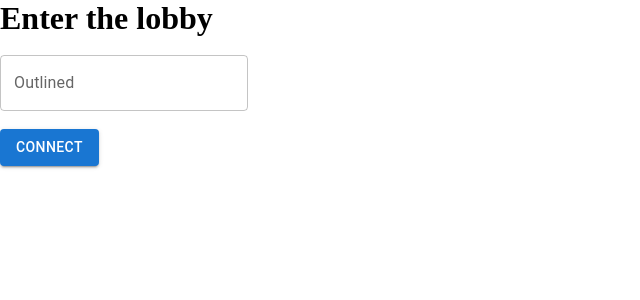
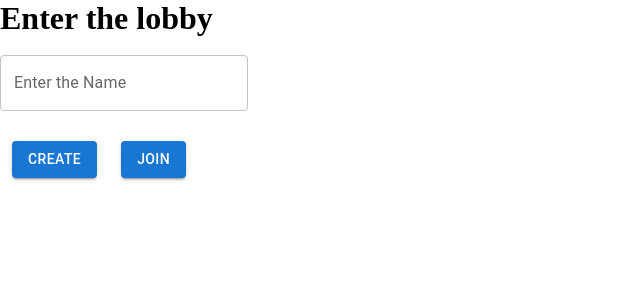
Before and after one commit to Manas-Turlapati/Peer-Connect-Live-Conferencing, a React app in the folder frontend/: page /dummy in a window 1280 px wide. Shown: the top 300 px of the page, without its empty margins (0-640 px from the left). Built offline with nearby package versions, Linux system fonts and the light colour scheme; the HTML template or start-up script is replaced by a standard one.

Commit message:
Fixed the bug of ice candidates

```diff
--- a/frontend/src/pages/VideoMeeting.jsx
+++ b/frontend/src/pages/VideoMeeting.jsx
@@ -13,13 +13,14 @@ let server_url = "http://localhost:3000";
 //it is a purely js object that stores socketid and its pc pc is the peer connection
 //pc is js object that contains local ip address,public ip which stun sends back
 let connections = {};
+let pendingIceCandidates = {};
 //what stun server are we talking about now we declare the stun server which we are going to use
 
 
 
 function VideoMeeting(){
     const navigate = useNavigate();
-    let roomId = uuidv4();
+    let roomId = useRef("");
     var socketRef = useRef();
     //socket id we will store our id
     let socketIdRef = useRef();
@@ -51,6 +52,8 @@ function VideoMeeting(){
     let [videos,setVideos] = useState([]);
     // if(isChrome()===false){
     // }connect
+    let[room,setRoomId] = useState("");
+    let[join,setJoin] = useState(false);
     let videoStream = null;
     let audioStream = null;
     let getUserMedia = ()=>{
@@ -76,15 +79,20 @@ function VideoMeeting(){
       }
     }
 
-    let getMedia = async()=>{
+    let getMedia = async(create)=>{
       setVideo(videoPermission);
       setAudio(audioPermission);
-      connectToSocketServer();
+      connectToSocketServer(create);
     }
-    function connectToSocketServer(){
+    function connectToSocketServer(create){
       socketRef.current = io(server_url);
       socketRef.current.on("connect", () => {
         console.log(`${socketRef.current.id} is connected with the frontend successfully`);
+
+        let path = create?roomId.current:room;
+        console.log("Other room id"+room);
+        console.log("Current User id"+roomId.current);
+        socketRef.current.emit("join-call",path);
         socketRef.current.on("user-joined",async (remotePeerId) => {
           let res = await fetch("http://localhost:3000/turn");
           let val = await res.json();
@@ -129,6 +137,7 @@ function VideoMeeting(){
           );
 
         });
+
         socketRef.current.on("signal", async (fromUserId, data) => {
           // console.log(fromUserId);
           try {
@@ -170,6 +179,13 @@ function VideoMeeting(){
             await pc.setRemoteDescription(
               new RTCSessionDescription(signalData.sdp),
             );
+            if (pendingIceCandidates[fromUserId]) {
+              for (const candidate of pendingIceCandidates[fromUserId]) {
+                await pc.addIceCandidate(new RTCIceCandidate(candidate));
+              }
+
+              delete pendingIceCandidates[fromUserId];
+            }
             if(signalData.sdp.type === "offer") {
               const answer = await pc.createAnswer();
               await pc.setLocalDescription(answer);
@@ -190,6 +206,16 @@ function VideoMeeting(){
         });
         socketRef.current.on("icecandidate", async (data, fromUserId) => {
           try {
+            if(!data||!data.candidate) return;
+            if (!connections[fromUserId]) {
+              if (!pendingIceCandidates[fromUserId]) {
+                pendingIceCandidates[fromUserId] = [];
+              }
+              pendingIceCandidates[fromUserId].push(data.candidate);
+
+              console.log("ICE candidate queued for:", fromUserId);
+              return;
+            }
             if (data && data.candidate) {
               await connections[fromUserId].addIceCandidate(new RTCIceCandidate(data.candidate));
             }
@@ -197,7 +223,6 @@ function VideoMeeting(){
             console.log(err);
           }
         });
-        socketRef.current.emit("join-call",roomId);
         socketRef.current.emit("chat-message","Hi!Everyone I am Manas",askForUsername?username:"");
       });
 
@@ -259,7 +284,10 @@ function VideoMeeting(){
         console.log(err);
       }
     }
-    async function connect(){
+
+
+
+    async function connect(create){
       setAskForUsername(false);
       if(username===""){
         setAskForUsername(true);
@@ -267,11 +295,10 @@ function VideoMeeting(){
         return;
       }
       toast.success("Connection Successfull!");
-
       await getPermission();
-      await getMedia();
+      await getMedia(create);
       setTimeout(()=>{
-        navigate(`/room/${roomId}`);
+        create?navigate(`/room/${roomId.current}`):navigate(`/room/${room}`);
       },5000)
     }
     return (
@@ -280,17 +307,51 @@ function VideoMeeting(){
         <br />
         <TextField
           id="outlined-basic"
-          label="Outlined"
+          label="Enter the Name"
           variant="outlined"
           value={username}
           onChange={(e) => setUsername(e.target.value)}
         />
         <br />
         <br />
-        <Button variant="contained" onClick={connect}>
-          Connect
+        <Button
+          variant="contained"
+          style={{ margin: "12px" }}
+          onClick={async()=>{
+            roomId.current = uuidv4();
+            setJoin(false);
+            await connect(true);
+          }}
+
+        >
+          Create
+        </Button>
+        <Button
+          variant="contained"
+          onClick={() =>{
+            setJoin(true);
+          }}
+          style={{ margin: "12px" }}
+        >
+          Join
         </Button>
         <br />
+        {join && (
+          <>
+            <TextField
+              id="outlined-basic"
+              label="Enter Room ID"
+              variant="outlined"
+              value={room}
+              onChange={(e) => setRoomId(e.target.value)}
+            />
+            <Button
+              variant="contained"
+              style={{ margin: "12px" }}
+              onClick={async()=>{await connect(false)}}
+            >Connect</Button>
+          </>
+        )}
         <br />
         <div>
           <video
```
Also changed, not shown: 1 other file (tests, documents, lock files or other folders).
